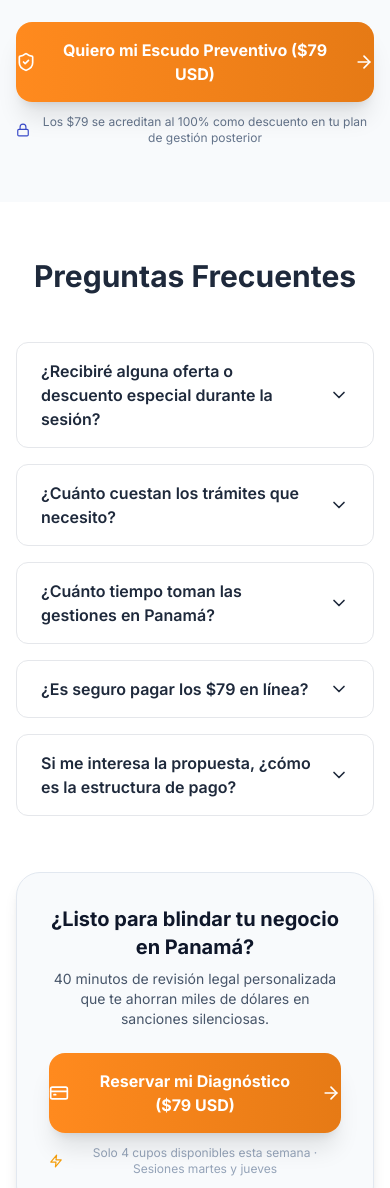
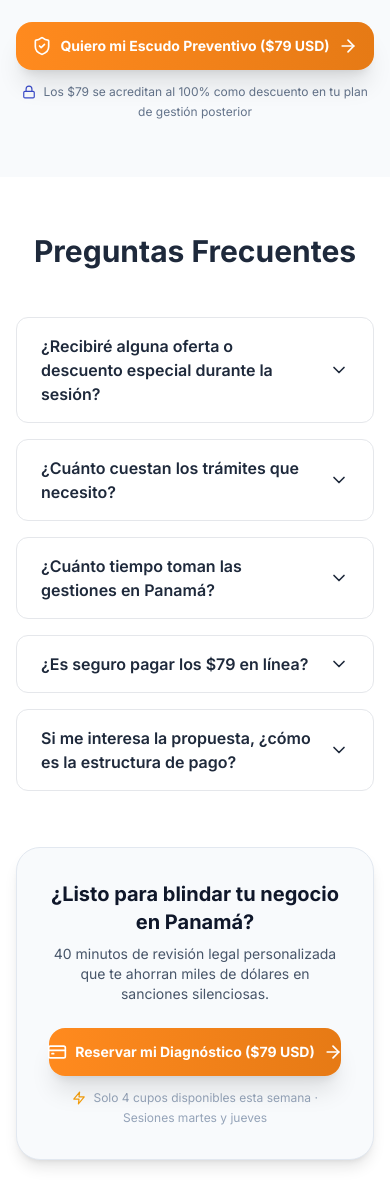
Before and after one commit to arubel86/escudo-preventivo-landing, a website: page public/escudo-preventivo.html in a window 390 px wide. Shown: the part 5740-6928 px from the top of the page. Drawn offline with nearby package versions, Linux system fonts and the light colour scheme; no server answers.

Commit message:
fix: responsive y centrado de boton cta y texto de credito en movil

```diff
--- a/public/escudo-preventivo.html
+++ b/public/escudo-preventivo.html
@@ -473,13 +473,13 @@
 
                 <!-- CTA Secundario después de Bonos y Garantías -->
                 <div class="mt-12 text-center max-w-xl mx-auto flex flex-col items-center fade-in">
-                    <button class="open-checkout-trigger w-full sm:w-auto sm:px-10 py-4 bg-gradient-to-r from-brand-orange to-brand-orange-dark hover:brightness-110 text-white font-extrabold text-base sm:text-lg rounded-2xl transition-all shadow-xl hover:shadow-2xl flex items-center justify-center gap-3 group transform hover:-translate-y-0.5 cursor-pointer">
+                    <button class="open-checkout-trigger w-full sm:w-auto px-4 sm:px-10 py-3.5 sm:py-4 bg-gradient-to-r from-brand-orange to-brand-orange-dark hover:brightness-110 text-white font-extrabold text-sm sm:text-base md:text-lg rounded-2xl transition-all shadow-xl hover:shadow-2xl flex items-center justify-center gap-2 sm:gap-3 group transform hover:-translate-y-0.5 cursor-pointer">
                         <i data-lucide="shield-check" class="w-5 h-5 sm:w-6 sm:h-6 flex-shrink-0"></i>
-                        <span>Quiero mi Escudo Preventivo ($79 USD)</span>
+                        <span class="whitespace-nowrap">Quiero mi Escudo Preventivo ($79 USD)</span>
                         <i data-lucide="arrow-right" class="w-5 h-5 flex-shrink-0 group-hover:translate-x-1 transition-transform"></i>
                     </button>
-                    <p class="text-xs text-slate-500 mt-3 flex items-center justify-center gap-1.5 font-medium">
-                        <i data-lucide="lock" class="w-3.5 h-3.5 text-brand-blue flex-shrink-0"></i>
+                    <p class="text-xs text-slate-500 mt-3 text-center leading-relaxed font-medium max-w-md mx-auto">
+                        <i data-lucide="lock" class="w-3.5 h-3.5 text-brand-blue inline-block -mt-0.5 mr-1 align-middle"></i>
                         <span>Los $79 se acreditan al 100% como descuento en tu plan de gestión posterior</span>
                     </p>
                 </div>
@@ -557,13 +557,13 @@
                 <div class="mt-14 p-8 bg-slate-50 rounded-3xl border border-slate-200 text-center max-w-2xl mx-auto shadow-lg fade-in">
                     <h3 class="text-xl sm:text-2xl font-extrabold text-slate-900 mb-2">¿Listo para blindar tu negocio en Panamá?</h3>
                     <p class="text-slate-600 text-sm mb-6 max-w-md mx-auto">40 minutos de revisión legal personalizada que te ahorran miles de dólares en sanciones silenciosas.</p>
-                    <button class="open-checkout-trigger w-full sm:w-auto sm:px-10 py-4 bg-gradient-to-r from-brand-orange to-brand-orange-dark hover:brightness-110 text-white font-extrabold text-base sm:text-lg rounded-2xl transition-all shadow-xl hover:shadow-2xl flex items-center justify-center gap-3 mx-auto group transform hover:-translate-y-0.5 cursor-pointer">
+                    <button class="open-checkout-trigger w-full sm:w-auto px-4 sm:px-10 py-3.5 sm:py-4 bg-gradient-to-r from-brand-orange to-brand-orange-dark hover:brightness-110 text-white font-extrabold text-sm sm:text-base md:text-lg rounded-2xl transition-all shadow-xl hover:shadow-2xl flex items-center justify-center gap-2 sm:gap-3 mx-auto group transform hover:-translate-y-0.5 cursor-pointer">
                         <i data-lucide="credit-card" class="w-5 h-5 flex-shrink-0"></i>
-                        <span>Reservar mi Diagnóstico ($79 USD)</span>
+                        <span class="whitespace-nowrap">Reservar mi Diagnóstico ($79 USD)</span>
                         <i data-lucide="arrow-right" class="w-5 h-5 flex-shrink-0 group-hover:translate-x-1 transition-transform"></i>
                     </button>
-                    <p class="text-xs text-slate-400 mt-3 font-medium flex items-center justify-center gap-1.5">
-                        <svg class="w-3.5 h-3.5 text-amber-500 flex-shrink-0" fill="none" stroke="currentColor" viewBox="0 0 24 24" stroke-width="2" stroke-linecap="round" stroke-linejoin="round"><polygon points="13 2 3 14 12 14 11 22 21 10 12 10 13 2"/></svg>
+                    <p class="text-xs text-slate-400 mt-3 font-medium text-center leading-relaxed max-w-md mx-auto">
+                        <svg class="w-3.5 h-3.5 text-amber-500 inline-block -mt-0.5 mr-1 align-middle" fill="none" stroke="currentColor" viewBox="0 0 24 24" stroke-width="2" stroke-linecap="round" stroke-linejoin="round"><polygon points="13 2 3 14 12 14 11 22 21 10 12 10 13 2"/></svg>
                         <span>Solo 4 cupos disponibles esta semana · Sesiones martes y jueves</span>
                     </p>
                 </div>
```
